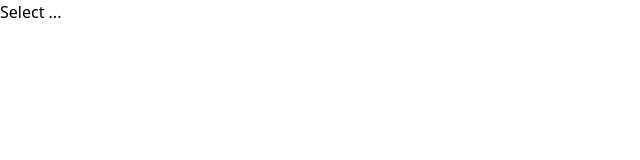
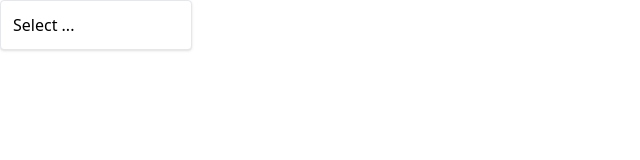
Before and after one commit to sowmyakota/ReactRefresh, a React (Create React App) app in the folder Section10/customnavigation/: page / in a window 1280 px wide. Shown: the top 160 px of the page, without its empty margins (0-640 px from the left). Built offline with nearby package versions, Linux system fonts and the light colour scheme.

Commit message:
Added styles for dropdown

```diff
--- a/Section10/customnavigation/src/App.js
+++ b/Section10/customnavigation/src/App.js
@@ -17,7 +17,7 @@
     { label: "Blue", value: "blue" },
   ];
   return (
-    <Dropdown options={options} selection={selection} onSelect={handleSelect} />
+    <Dropdown options={options} value={selection} onChange={handleSelect} />
   );
 }
 
--- a/Section10/customnavigation/src/components/DropDown.js
+++ b/Section10/customnavigation/src/components/DropDown.js
@@ -1,5 +1,5 @@
 import { useState } from "react";
-const DropDown = ({ options, selection, onSelect }) => {
+const DropDown = ({ options, value, onChange }) => {
   const [isOpen, setIsOpen] = useState(false);
 
   const handeClick = () => {
@@ -9,22 +9,35 @@
   const handleOptionClick = (option) => {
     setIsOpen(false);
     console.log(option);
-    onSelect(option);
+    onChange(option);
   };
 
   const renderedOptions = options.map((option) => {
     return (
-      <div onClick={() => handleOptionClick(option)} key={option.value}>
+      <div
+        className="hover:bg-sky-100 rounded cursor-pointer p-1"
+        onClick={() => handleOptionClick(option)}
+        key={option.value}
+      >
         {option.label}
       </div>
     );
   });
 
   return (
-    <>
-      <div onClick={handeClick}>{selection?.label || "Select ..."}</div>
-      {isOpen && <div>{renderedOptions}</div>}
-    </>
+    <div className="w-48 relative">
+      <div
+        className="flex justify-between items-center cursor-pointer border rounded p-3 shadow bg-white w-full"
+        onClick={handeClick}
+      >
+        {value?.label || "Select ..."}
+      </div>
+      {isOpen && (
+        <div className="absolute top-full border rounded p-3 shadow bg-white w-full">
+          {renderedOptions}
+        </div>
+      )}
+    </div>
   );
 };
 
```
